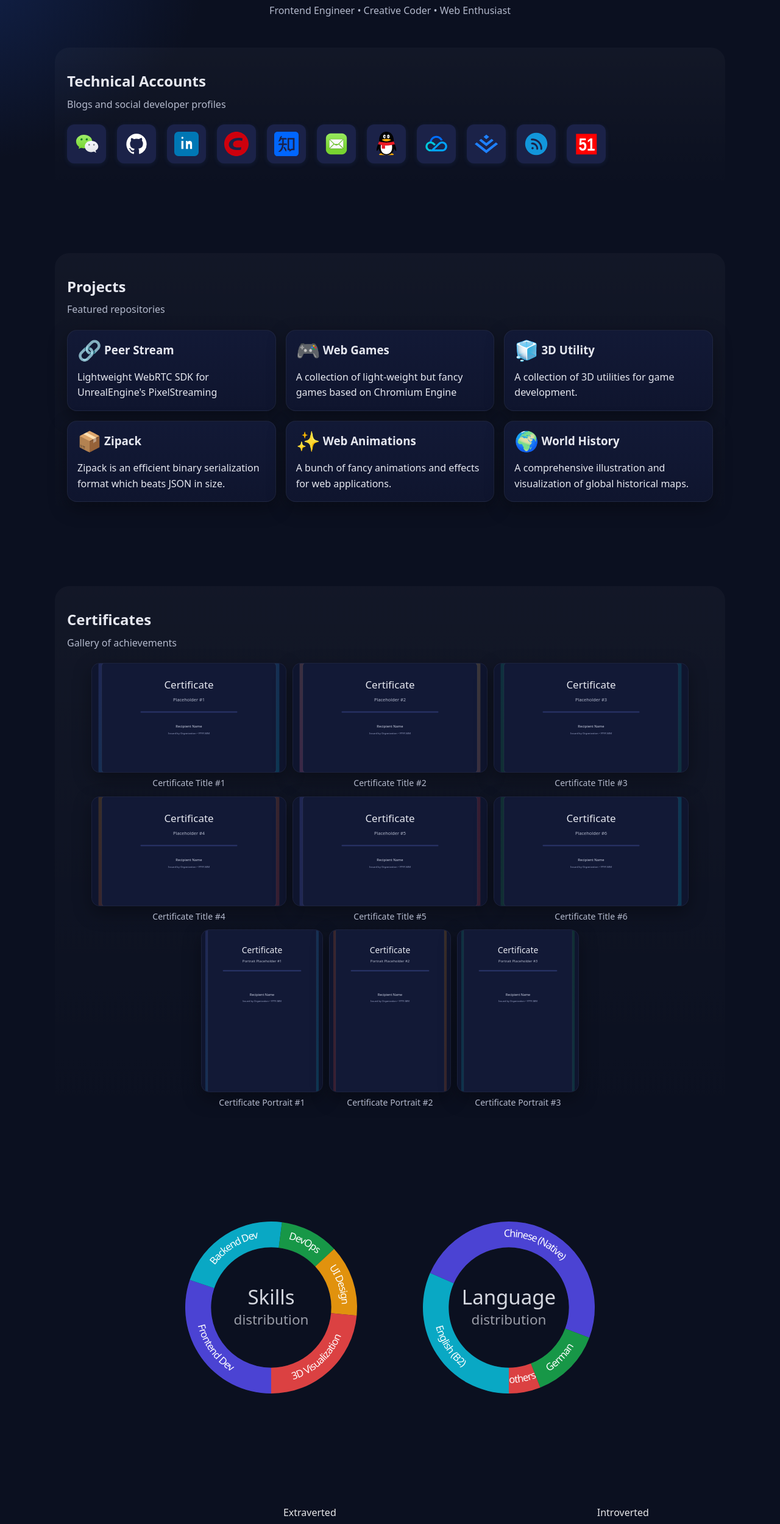
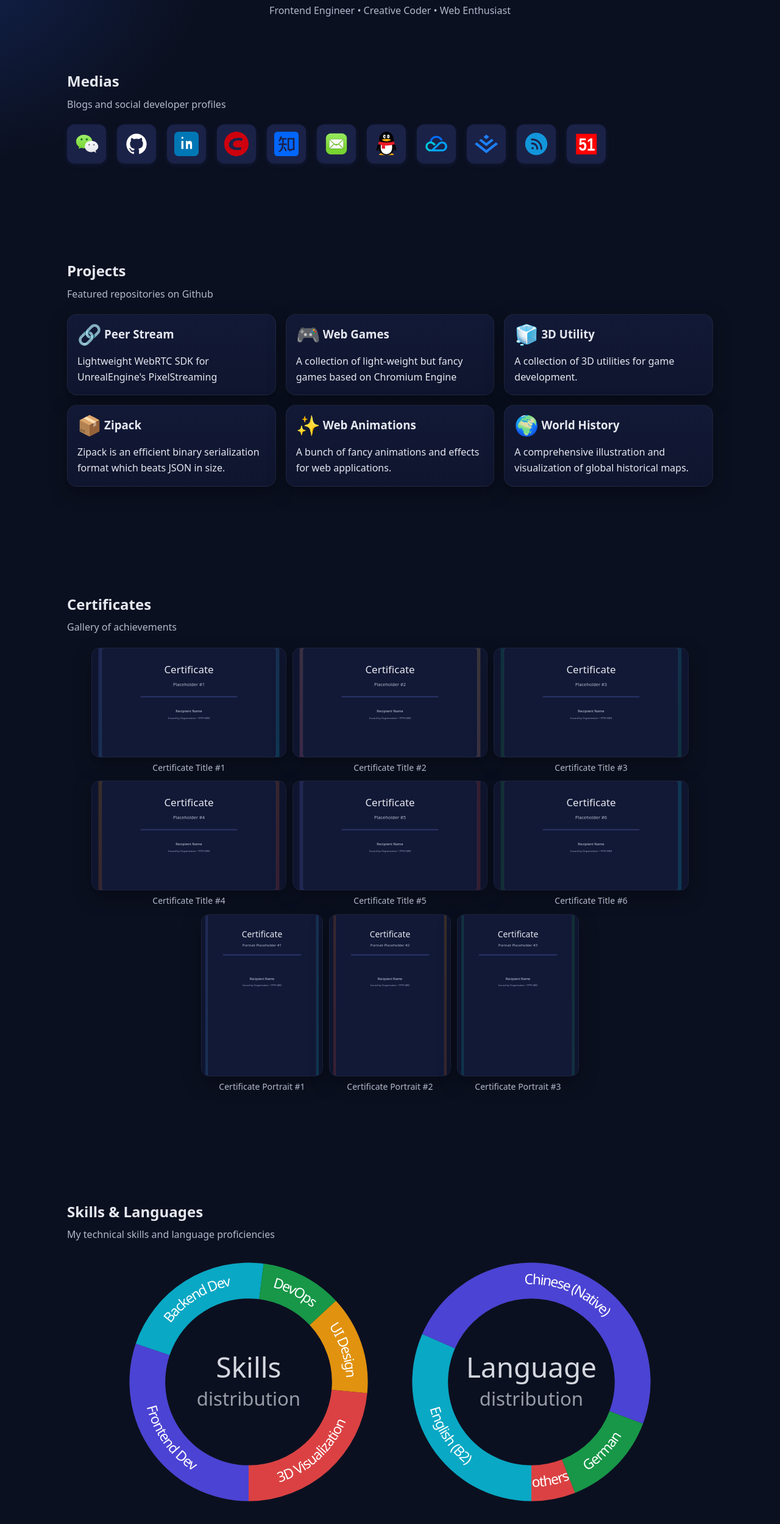
Before and after one commit to xosg/xosg.github.io, a plain HTML site: page index.html in a window 1280 px wide. Shown: the part 301-2800 px from the top of the page at 61% size. Drawn offline with Linux system fonts and the light colour scheme.

Commit message:
Refactor sections and update styles for clarity
Renamed and reorganized several sections in index.html for improved clarity and consistency, including updating section titles and descriptions. Combined skills and languages charts under a unified section with a new heading. Updated footer author name. Removed unused .alt section class and sticky positioning from .site-header in styles.css, and adjusted chart-grid spacing for better layout.

```diff
--- a/index.html
+++ b/index.html
@@ -33,9 +33,9 @@
   </section>
 
 
-  <section id="accounts" class="section alt">
+  <section id="accounts" class="section">
     <div class="section-head">
-      <h2>Technical Accounts</h2>
+      <h2>Medias</h2>
       <p>Blogs and social developer profiles</p>
     </div>
     <div class="accounts-grid reveal" id="accountsGrid">
@@ -46,12 +46,11 @@
   <br>
   <br>
   <br>
-  <br>
 
-  <section id="projects" class="section alt">
+  <section id="projects" class="section  ">
     <div class="section-head">
       <h2>Projects</h2>
-      <p>Featured repositories</p>
+      <p>Featured repositories on Github</p>
     </div>
     <div class="projects-grid reveal" id="projectsGrid">
       <!-- Project cards will be rendered here by script.js -->
@@ -63,7 +62,7 @@
   <br>
   <br>
 
-  <section id="certificates" class="section alt">
+  <section id="certificates" class="section">
     <div class="section-head">
       <h2>Certificates</h2>
       <p>Gallery of achievements</p>
@@ -113,27 +112,38 @@
   <br>
   <br>
   <br>
+
+  <section id="pie" class="section">
+    <div class="section-head">
+      <h2>Skills & Languages</h2>
+      <p>My technical skills and language proficiencies</p>
+    </div>
     <div class="chart-grid">
-    <section id="skills" class="section">
+      <section id="skills">
         <div class="skills-wrap reveal">
           <svg id="skillsChartSvg" class="skills-chart" viewBox="0 0 200 200" role="img"
             aria-label="Skills distribution chart"></svg>
         </div>
       </section>
 
-    <section id="languages" class="section">
+      <section id="languages">
         <div class="skills-wrap reveal">
           <svg id="languageChartSvg" class="skills-chart" viewBox="0 0 200 200" role="img"
             aria-label="Language fluency chart"></svg>
         </div>
       </section>
     </div>
+  </section>
 
   <br>
   <br>
   <br>
+  <section id="personality" class="section">
+    <div class="section-head">
+      <h2>16-Personality</h2>
+      <p>Insights into my personality traits</p>
+    </div>
     <br>
-  <section id="personality" class="section">
     <div class="personality-wrap reveal">
       <div class="personality-content">
         <div class="personality-info">
@@ -154,7 +164,7 @@
 
               <div class="bar-fill introverted" style="width: 100%"></div>
               <div class="bar-indicator" style="left: 62%">
-                <span class="trait-icon">😥</span>
+                <span class="trait-icon">🤐</span>
                 <span class="trait-percentage">62%</span>
               </div>
             </div>
@@ -248,7 +258,7 @@
   <hr style="border-color: #ffffff1a;">
 
   <footer class="site-footer">
-    <p>© <span id="year"></span> John Doe. Built with semantic HTML, modern CSS, and vanilla JS.</p>
+    <p>© <span id="year"></span> Jin Hengyu. Built with semantic HTML, modern CSS, and vanilla JS.</p>
   </footer>
 
   <div id="lightbox" class="lightbox" hidden role="dialog" aria-modal="true" aria-label="Certificate viewer">
--- a/styles.css
+++ b/styles.css
@@ -541,9 +541,6 @@ img {
 
 
 .site-header {
-  position: sticky;
-  top: 0;
-  z-index: 20;
   backdrop-filter: saturate(1.2) blur(8px);
   background: rgba(11, 16, 32, 0.6);
   border-bottom: 1px solid rgba(255, 255, 255, 0.05);
@@ -621,11 +618,6 @@ h1 {
   max-width: 1100px;
   margin: 0 auto;
   padding: 36px 20px;
-}
-
-.section.alt {
-  background: linear-gradient(180deg, rgba(255, 255, 255, 0.03), rgba(255, 255, 255, 0));
-  border-radius: 24px;
 }
 
 .section-head h2 {
@@ -768,10 +760,9 @@ h1 {
 .chart-grid {
   display: grid;
   grid-template-columns: repeat(2, 1fr);
-  gap: 20px;
-  max-width: 800px;
+  gap: 3rem;
+  max-width: 55rem;
   margin: 0 auto;
-  padding: 0 20px;
 }
 
 .skills-wrap {
```
Lines whose indentation alone changed are shown as unchanged.
